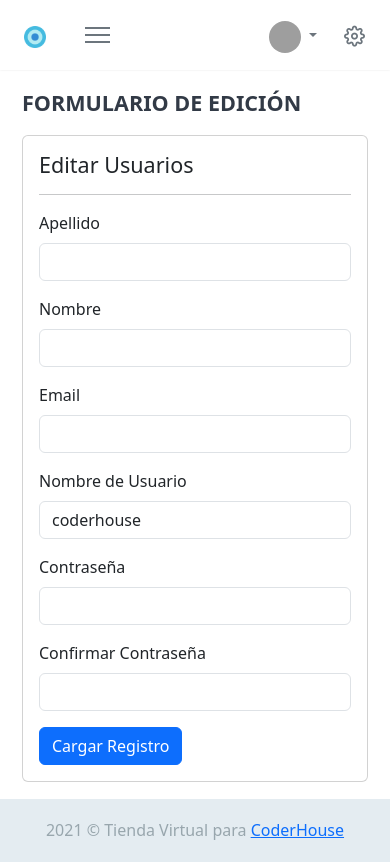
After one commit to catuchowil/TiendaVirtual, a Django app: page /usuario/editarusuario/2 in a window 390 px wide. The commit adds this page. Run offline with Django 3.2, Linux system fonts and the light colour scheme; a user stored in the database is signed in; data comes from the database, SQL or seed files in the repository; both versions use the stored data as it was after the commit; parts of the project's set-up code (start-up, migrations or seed data) failed here and were passed over; some libraries are stand-ins or nearby versions; grey boxes are pictures that could not be loaded.

Commit message:
Editar usuario

```diff
--- /dev/null
+++ b/app/usuario/templates/usuario/editar_usuario.html
@@ -0,0 +1,74 @@
+{% extends 'base/base.html' %}
+{% load widget_tweaks %}
+
+{%block titulo-miga%}
+<div class="row">
+    <div class="col-12">
+        <div class="page-title-box">
+            <h4 class="page-title">Formulario de Edición</h4>
+            <div>
+
+                <ol class="breadcrumb m-0">
+                    <li class="breadcrumb-item"><a href="{% url 'base:index' %}">Home</a></li>
+                    <li class="breadcrumb-item active">Editar Usuario</li>
+                </ol>
+
+            </div>
+        </div>
+    </div>
+</div>
+{% endblock%}
+
+{% block contenido %}
+
+
+<div class="row">
+    <div class="col-12">
+        <div class="card">
+            <div class="card-body">
+                <h4 class="header-title">Editar Usuarios</h4>
+                <hr>
+
+                <form method="POST">
+                    {% csrf_token %}
+                    <div class="row">
+                        <div class="mb-3 col-md-4">
+                            <label for="inputEmail4" class="form-label">Apellido</label>
+                            {% render_field form.last_name class="form-control" %}
+                        </div>
+                        <div class="mb-3 col-md-4">
+                            <label for="inputPassword4" class="form-label">Nombre</label>
+                            {% render_field form.first_name class="form-control" %}
+                        </div>
+                        <div class="mb-3 col-md-4">
+                            <label for="inputCity" class="form-label">Email</label>
+                            {% render_field form.email class="form-control" %}
+                        </div>
+                    </div>
+
+
+
+                    <div class="row">
+                        <div class="mb-3 col-md-4">
+                            <label for="inputCity" class="form-label">Nombre de Usuario</label>
+                            {% render_field form.username class="form-control" %}
+                        </div>
+                        <div class="mb-3 col-md-4">
+                            <label for="inputState" class="form-label">Contraseña</label>
+                            {% render_field form.password1 class="form-control" %}
+                        </div>
+                        <div class="mb-3 col-md-4">
+                            <label for="inputZip" class="form-label">Confirmar Contraseña</label>
+                            {% render_field form.password2 class="form-control" %}
+                        </div>
+                    </div>
+
+                    <button type="submit" class="btn btn-primary waves-effect waves-light">Cargar Registro</button>
+
+                </form>
+
+            </div>
+    </div>
+</div>
+</div>
+{% endblock %}
--- a/app/usuario/urls.py
+++ b/app/usuario/urls.py
@@ -1,10 +1,11 @@
 from django.urls import path
-from .views import RegistroUsuario
+from .views import RegistroUsuario, EditarUsuario
 
 
 
 urlpatterns = [
 
      path('nuevousuario/', RegistroUsuario.as_view(), name='nuevousuario'),
+     path('editarusuario/<int:pk>',EditarUsuario.as_view(),name='editarusuario'),
 
 ]
--- a/app/usuario/views.py
+++ b/app/usuario/views.py
@@ -15,5 +15,15 @@ class RegistroUsuario(LoginRequiredMixin,generic.CreateView):
     template_name = 'usuario/nuevo_usuario.html'
     context_object_name = 'form'
     form_class = RegistroForm
-    success_url = reverse_lazy('cliente:listadocliente')
+    success_url = reverse_lazy('base:index')
     login_url = 'base:login'
+
+
+
+class EditarUsuario(LoginRequiredMixin,generic.UpdateView):
+    model = User
+    template_name = 'usuario/editar_usuario.html'
+    context_object_name = 'form'
+    form_class = RegistroForm
+    success_url = reverse_lazy('base:index')
+    login_url = 'base:login'
--- a/templates/base/base.html
+++ b/templates/base/base.html
@@ -58,9 +58,9 @@
                                 </div>
 
                                 <!-- item-->
-                                <a href="javascript:void(0);" class="dropdown-item notify-item">
+                                <a href="{% url 'usuario:editarusuario' user.id %}" class="dropdown-item notify-item">
                                     <i class="fe-user"></i>
-                                    <span>Mi cuenta</span>
+                                    <span>Editar Cuenta</span>
                                 </a>
 
 
```
Also changed, not shown: db.sqlite3.
